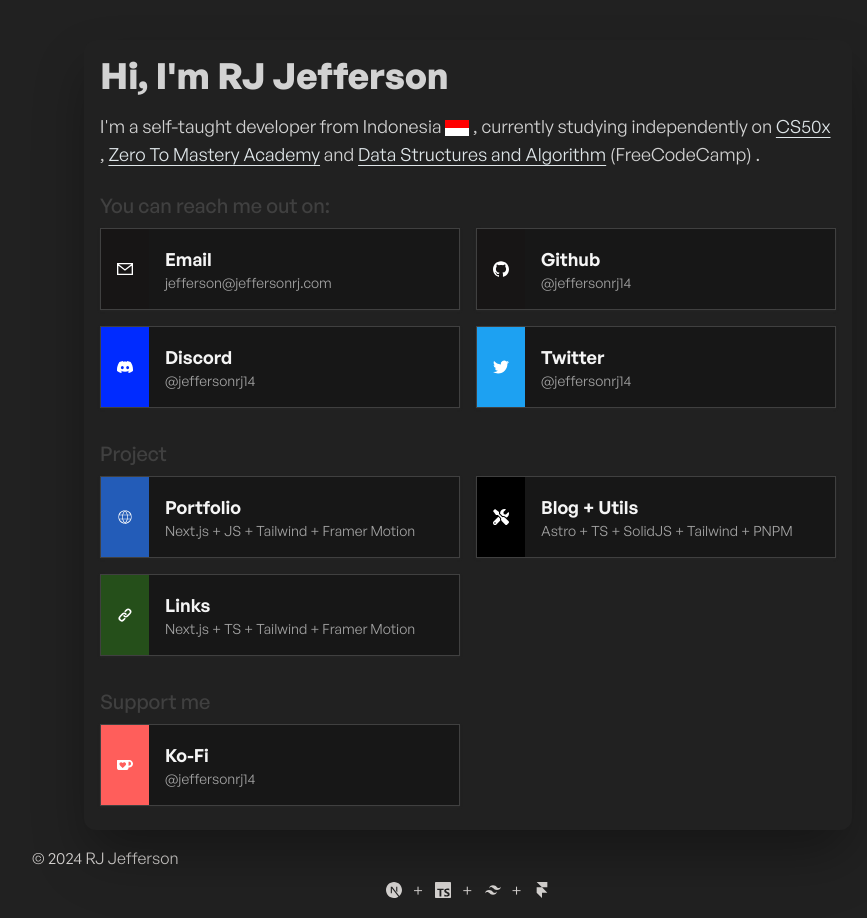
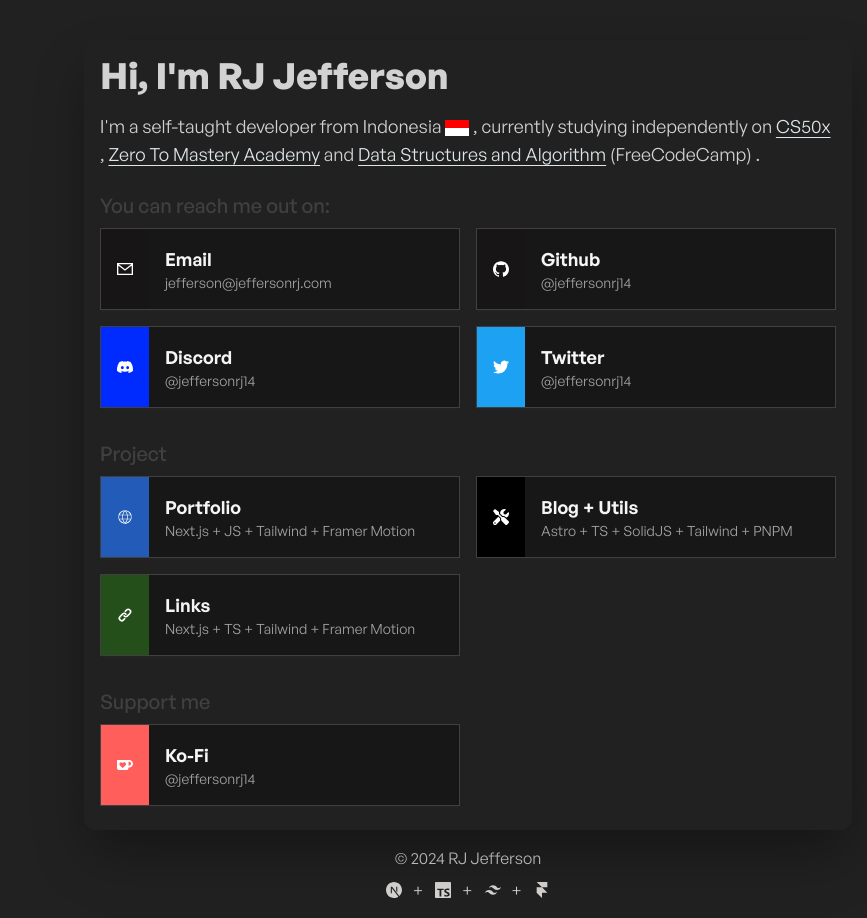
Before and after one commit to jeffersonrj14/links.jeffersonrj.com, a Next.js app: page / in a window 1280 px wide. Shown: the whole page, without its empty margins (172-1039 px from the left). Built offline with nearby package versions, Linux system fonts and the light colour scheme; no server answers.

Commit message:
fix: Center alignment issue in production (hopefully)

```diff
--- a/src/components/shared/AppFooter.tsx
+++ b/src/components/shared/AppFooter.tsx
@@ -30,7 +30,7 @@
 
   return (
     <footer className="mx-auto my-4 max-w-[872px] px-4 text-stone-300 md:px-0">
-      <p className="pb-2">
+      <p className="pb-2 justify-center text-center">
         &copy; {year}{" "}
         <Link
           href="https://github.com/jeffersonrj14"
--- a/tailwind.config.js
+++ b/tailwind.config.js
@@ -3,6 +3,7 @@
 /** @type {import('tailwindcss/types').Config} */
 module.exports = {
   content: [
+    "./src/**/*.{ts,tsx}",
     "./src/pages/**/*.{js,ts,jsx,tsx}",
     "./src/components/**/*.{js,ts,jsx,tsx}",
     "./src/styles/**/*.{js,ts,jsx,tsx}",
```
